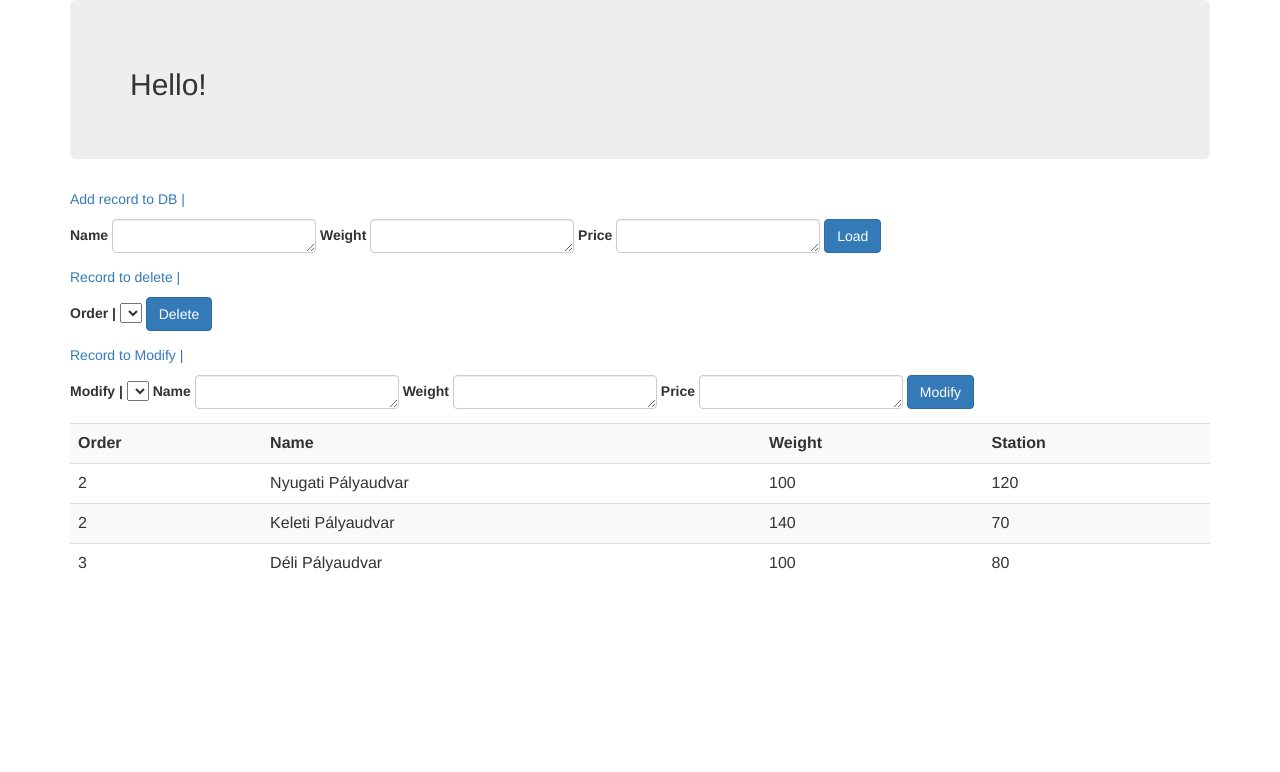
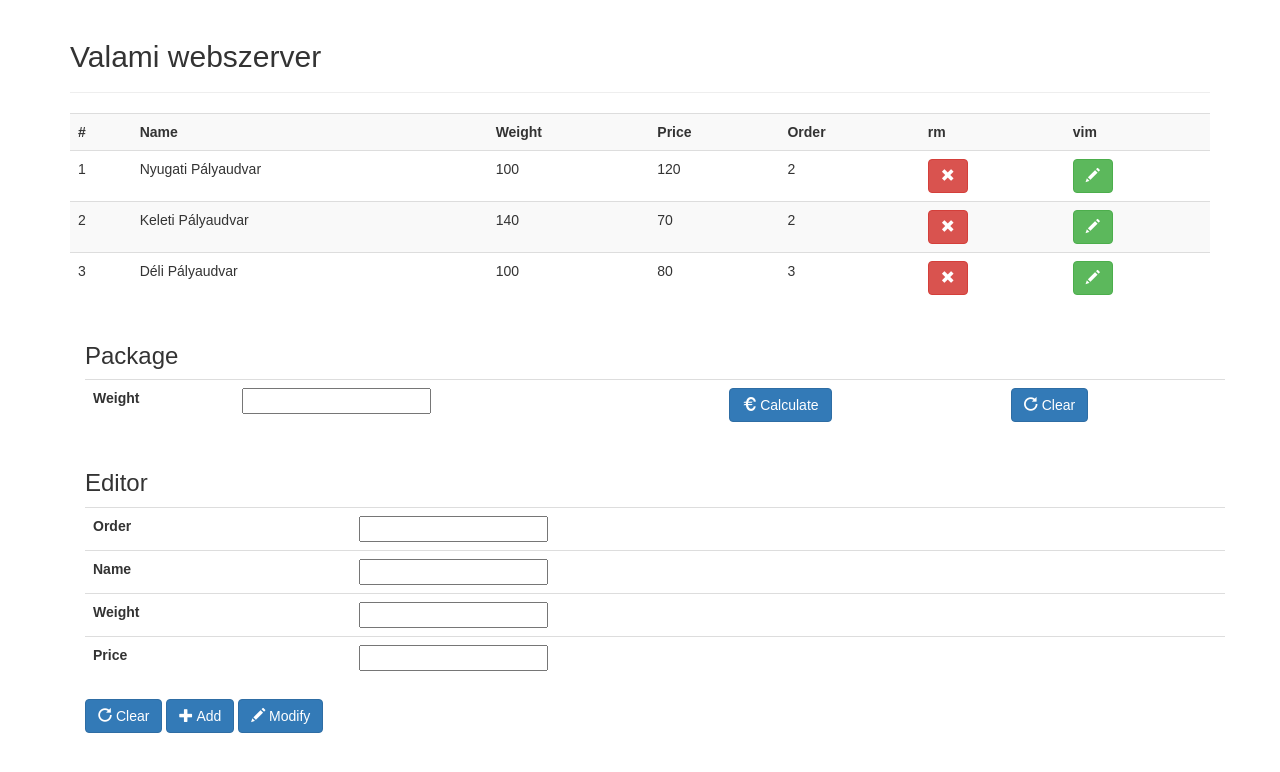
Before and after one commit to sztyui/django_rfw, a Django app: page / in a window 1280 px wide. Shown: the top 772 px of the page. Run offline with Django 3.2, Linux system fonts and the light colour scheme; data comes from the database, SQL or seed files in the repository; both versions use the stored data as it was after the commit; lists and menus that the app fills with data are empty; some libraries are stand-ins or nearby versions.

Commit message:
Modified startpage

```diff
--- a/system/templates/system/index.html
+++ b/system/templates/system/index.html
@@ -1,86 +1,85 @@
+<!DOCTYPE html>
 {% load djng_tags %}
 <html>
 <head>
-    <script src="https://maxcdn.bootstrapcdn.com/bootstrap/3.3.7/js/bootstrap.min.js" integrity="sha384-Tc5IQib027qvyjSMfHjOMaLkfuWVxZxUPnCJA7l2mCWNIpG9mGCD8wGNIcPD7Txa" crossorigin="anonymous"></script>
-    <link rel="stylesheet" href="https://maxcdn.bootstrapcdn.com/bootstrap/3.3.7/css/bootstrap.min.css" integrity="sha384-BVYiiSIFeK1dGmJRAkycuHAHRg32OmUcww7on3RYdg4Va+PmSTsz/K68vbdEjh4u" crossorigin="anonymous">
+    <link rel="stylesheet" href="https://maxcdn.bootstrapcdn.com/bootstrap/3.3.7/css/bootstrap.min.css">
+    {% load static %}
+    <link rel="stylesheet" type="text/css" href="{% static 'stylesheets/index.css' %}">
     <script src="https://ajax.googleapis.com/ajax/libs/angularjs/1.6.9/angular.min.js"></script>
-    {% load static %} <script type="text/javascript" src="{% static 'javascripts/module.js' %}"></script>
-    <script type="text/javascript" src="{% static 'javascripts/module.controller.js' %}"></script>
+    <script src="https://ajax.googleapis.com/ajax/libs/jquery/3.3.1/jquery.min.js"></script>
+    <script src="https://maxcdn.bootstrapcdn.com/bootstrap/3.3.7/js/bootstrap.min.js"></script>
 </head>
+{% verbatim %}
 <body>
 <div class="container">
-    <div class="jumbotron">
-        <jumbotron><h2>Hello!</h2></jumbotron>
+<div class="page-header"><h2>Valami webszerver</h2></div>
+<div ng-app="myApp" ng-controller="myCtrl">
+	<table class="table table-striped">
+    	<tr>
+          <th>#</th>
+          <th>Name</th>
+          <th>Weight</th>
+          <th>Price</th>
+          <th>Order</th>
+          <th ng-if="package.calculated">Pay</th>
+          <th>rm</th>
+          <th>vim</th>
+        </tr>
+        <tr ng-repeat="x in names;" ng-attr-class="{{ x.weight > package.weight && package.calculated && 'success' || 'error' }}">
+            <td>{{$index + 1}}</td>
+        	<td>{{x.name}}</td>
+            <td>{{x.weight}}</td>
+            <td>{{x.price}}</td>
+            <td>{{x.order}}</td>
+            <td ng-if="package.calculated">{{ x.hasToPay || ''}}</td>
+            <td><button type="button" class="btn btn-danger" ng-click="remove(x.id)"><span class="glyphicon glyphicon-remove"></span></button></td>
+			<td><button type="button" class="btn btn-success" ng-click="loads(x.id)"><span class="glyphicon glyphicon-pencil"></span></button></td>
+        </tr>
+    </table>
+    <div class="container">
+      <form class="form-inline">
+        <h3>Package</h3>
+        <table class="table">
+        <tr>
+        <td><label for="packageWeight">Weight</label></td>
+        <td><input name="packageWeight" type="number" ng-model="package.weight"></td>
+        <td><button type="button" class="btn btn-primary" ng-click="priceCalc()"><span class="glyphicon glyphicon-euro"></span> Calculate</button></td>
+        <td><button type="button" class="btn btn-primary" ng-click="clearPackage()"><span class="glyphicon glyphicon-repeat"></span> Clear</button></td>
+        </tr>
+        </table>
+      </form>
     </div>
-    {% verbatim %}
-    <div ng-app="app">
-
-        <div ng-controller="stationAdd">
-            <form ng-submit="postFunc()">
-            <div class="form-inline">
-                <p class="text-primary">Add record to DB | </p>
-                <label for="addName">Name</label>
-                <textarea class="form-control" id="addName" rows="1" ng-model="addName" name="addName"></textarea>
-                <label for="addWeight">Weight</label>
-                <textarea class="form-control" id="addWeight" rows="1" ng-model="addWeight" name="addWeight"></textarea>
-                <label for="addPrice">Price</label>
-                <textarea class="form-control" id="addPrice" rows="1" ng-model="addPrice" name="addPrice"></textarea>
-                <button type="submit" id="submit" class="btn btn-primary">Load</button>
-              </div>
-            </form>
-        </div>
-
-        <div ng-controller="stationDelete">
-            <form ng-submit="deleteFunc()">
-                <div class="form-inline">
-                    <p class="text-primary">Record to delete | </p>
-                    <label>Order | </label>
-                    <select ng-model="del.model">
-                      <option ng-repeat="c in del.availableOptions.numbers" value="{{c}}" ng-model="delRowNumber" name="delRowNumber">{{c}}</option>
-                    </select>
-                    <button type="submit" id="submit" class="btn btn-primary">Delete</button>
-                </div>
-            </form>
-        </div>
-
-        <div ng-controller="stationModify">
-            <form ng-submit="modifyFunction()">
-                <div class="form-inline">
-                    <p class="text-primary">Record to Modify | </p>
-                    <label>Modify | </label>
-                    <select ng-model="modif.model" ng-change="selectedRow()">
-                      <option ng-repeat="c in modif.availableOptions.numbers" value="{{c}}" ng-model="modifyRowNumber" name="modifyRowNumber">{{c}}</option>
-                    </select>
-                    <label for="modifName">Name</label>
-                    <textarea class="form-control" id="addName" rows="1" ng-model="modif.data.name" name="modifName">{{modif.data.name}}</textarea>
-                    <label for="modifWeight">Weight</label>
-                    <textarea class="form-control" id="addWeight" rows="1" ng-model="modif.data.weight" name="modifWeight">{{modif.data.weight}}</textarea>
-                    <label for="modifPrice">Price</label>
-                    <textarea class="form-control" id="addPrice" rows="1" ng-model="modif.data.price" name="addPrice">{{modif.data.price}}</textarea>
-                    <button type="submit" id="submit" class="btn btn-primary">Modify</button>
-                </div>
-                {{modif.data}}
-            </form>
-        </div>
-
-        <div ng-controller="stationsController">
-        <table class="table table-striped">
+    <div class="container">
+    <h3>Editor</h3>
+    <form class="form-inline">
+    	<table class="table">
+        	<tr>
+          		<td><label for="modifyOrder">Order</label></td>
+          		<td><input name="modifyOrder" type="integer" ng-model="element.order"></td>
+          	</tr>
+        	<tr>
+          		<td><label for="modifyName">Name</label></td>
+          		<td><input name="modifyName" type="text" ng-model="element.name"></td>
+          	</tr>
             <tr>
-                <th>Order</th>
-                <th>Name</th>
-                <th>Weight</th>
-                <th>Station</th>
-            </tr>
-            <tr ng-repeat="station in stations | orderBy: 'order'">
-                <td>{{station.order}}</td>
-                <td>{{station.name}}</td>
-                <td>{{station.weight}}</td>
-                <td>{{station.price}}</td>
-            </tr>
+          		<td><label for="modifyWeight">Weight</label></td>
+          		<td><input name="modifyWeight" type="text" ng-model="element.weight"></td>
+          	</tr>
+            <tr>
+          		<td><label for="modifyPrice">Price</label></td>
+          		<td><input name="modifyPrice" type="integer" ng-model="element.price"></td>
+          	</tr>
         </table>
-        </div>
+        <button type="button" class="btn btn-primary" ng-click="clearInput()"><span class="glyphicon glyphicon-repeat"></span> Clear</button>
+        <button type="button" class="btn btn-primary" ng-click="addToTable()"><span class="glyphicon glyphicon-plus"></span> Add</button>
+        <button type="button" class="btn btn-primary" ng-click="modify()"><span class="glyphicon glyphicon-pencil"></span> Modify</button>
+    </form>
     </div>
-    {% endverbatim %}
 </div>
+</div>
+{% endverbatim %}
+    {% load static %}
+    <script type="text/javascript" src="{% static 'javascripts/module.js' %}"></script>
+    <script type="text/javascript" src="{% static 'javascripts/module.controller.js' %}"></script>
 </body>
 </html>
--- a/system/urls.py
+++ b/system/urls.py
@@ -5,7 +5,5 @@ urlpatterns = [
     url(r'^$', views.index),
     url(r'^stations/$', views.stations),
     url(r'^get_station/(?P<pk>[0-9]+)/$', views.get_station),
-    url(r'^packages/$', views.packages),
-    url(r'^get_package/(?P<pk>[0-9]+)/$', views.get_package),
     url(r'^count_stations/$', views.count_stations)
 ]
--- a/system/views.py
+++ b/system/views.py
@@ -2,8 +2,8 @@ from django.http import HttpResponse, JsonResponse
 from django.shortcuts import render
 from django.views.decorators.csrf import csrf_exempt
 from rest_framework.parsers import JSONParser
-from system.models import Station, Package
-from system.serializers import StationSerializer, PackageSerializer
+from system.models import Station
+from system.serializers import StationSerializer
 
 
 def index(request):
@@ -36,12 +36,12 @@ def stations(request):
 
 @csrf_exempt
 def get_station(request, pk):
+    print(pk)
     try:
         station = Station.objects.get(pk=pk)
     except Station.DoesNotExist as e:
         print(e)
         return HttpResponse(status=404)
-
     if request.method == 'GET':
         ser = StationSerializer(station)
         return JsonResponse(ser.data)
@@ -56,42 +56,3 @@ def get_station(request, pk):
     elif request.method == 'DELETE':
         station.delete()
         return HttpResponse(status=204)
-
-@csrf_exempt
-def packages(request):
-    if request.method == "GET":
-        packages = Package.objects.all()
-        ser = PackageSerializer(packages, many=True)
-        return JsonResponse(ser.data, safe=False)
-    elif request.method == 'POST':
-        data = JSONParser().parse(request)
-        ser = PackageSerializer(data=data)
-        if ser.is_valid():
-            ser.save()
-            return JsonResponse(ser.data, status=201)
-        else:
-            return JsonResponse(ser.data, status=400)
-    else:
-        return HttpResponse(500)
-
-def get_package(request, pk):
-    try:
-        pack = Package.objects.get(pk=pk)
-    except Package.DoesNotExist as e:
-        print(e)
-        return HttpResponse(status=404)
-
-    if request.method == 'GET':
-        ser = PackageSerializer(pack)
-        return JsonResponse(ser.data)
-    elif request.method == 'POST':
-        data = JSONParser().parse(request)
-        ser = PackageSerializer(pack, data=data)
-        if ser.is_valid():
-            ser.save()
-            JsonResponse(ser.data)
-        else:
-            return JsonResponse(ser.errors, status=400)
-    elif request.method == 'DELETE':
-        pack.delete()
-        return HttpResponse(status=204)
--- a/trains/static/javascripts/module.controller.js
+++ b/trains/static/javascripts/module.controller.js
@@ -1,70 +1,111 @@
-
-app.controller('stationsController', function($scope, $http) {
-    $http({
-        method : "GET",
-        url : "stations/"
-    }).then(function mySuccess(response) {
-        $scope.stations = response.data;
-    }, function myError(response) {
-        $scope.stations = response.statusText;
-    });
-});
-
-app.controller('stationAdd', function($scope, $http){
-    $scope.postFunc = function(){
-        var parameter = JSON.stringify({
-            "name": $scope.addName,
-            "weight": $scope.addWeight,
-            "price": $scope.addPrice
-        });
-        $http.post('stations/', parameter).subscribe(
-            res => { console.log(res); },
-            err => { console.log(err); }
-            );
+app.controller('myCtrl', function($scope, $http) {
+   // egy TMP elem
+    $scope.element = {
+      id: null,
+      order: null,
+      name: null,
+      weight: null,
+      price: null,
+      hasToPay: null
     };
 
-});
+    $scope.package = {
+      calculated: false,
+      weight: null
+    };
 
-app.controller('stationDelete', function($scope, $http){
-   $scope.del ={
-        model: null,
-        availableOptions: null
+    // Tabla az adatok tarolasahoz.
+    $scope.names = null;
+
+   $scope.refreshNames = function (){
+      $http.get('stations/')
+      .then(
+      function(response){
+        $scope.names = response.data;
+      },
+      function(response){
+        console.log(response.data);
+      }
+      );
    };
 
-   $http.get("count_stations/")
-   .then(function(response){
-        $scope.del.availableOptions = response.data;
-   });
+   $scope.refreshNames();
 
-   $scope.deleteFunc = function(){
-        $http.delete('get_station/' + $scope.del.model).subscribe(
-            res => { console.log(res); },
-            err => { console.log(err); }
-        );
-   };
-});
-
-app.controller('stationModify', function($scope, $http){
-    $scope.modif= {
-        model: null,
-        availableOptions: null,
-        data: null
+    $scope.remove = function(index){
+        $http.delete('get_station/' + index);
+    	$scope.refreshNames();
     };
 
-   $http.get("count_stations/")
-   .then(function(response){
-        $scope.modif.availableOptions = response.data;
-   });
-   $scope.selectedRow = function(){
-        http.get('get_station/' + $scope.modif.model).then(function(response){
-            $scope.modif.data = response.data;
+    $scope.loads = function(index){
+        angular.forEach($scope.names, function(value){
+            if (value.id == index){
+                $scope.element = angular.copy(value);
+                delete $scope.element['created'];
+            }
         });
-   };
+    };
 
-   $scope.modifyFunction = function(){
-        $http.post('get_station/', $scope.modif.data).subscribe(
-            res => { console.log(res); },
-            err => { console.log(err); }
+    $scope.modify = function(){
+        if($scope.element.id){
+            console.log($scope.element);
+            var tmp = angular.copy($scope.element);
+            delete tmp['id'];
+            console.log($scope.element.id);
+    	    $http.post('get_station/' + $scope.element.id + '/', JSON.stringify(tmp)).then(
+                function(response){
+                    $scope.refreshNames();
+                },
+                function(response){
+                    $scope.refreshNames();
+                    console.log(response.data);
+                }
+    	    );
+    	}
+    	refreshNames();
+    };
+
+    $scope.addToTable = function(){
+    		var tmp = {
+                order: parseInt($scope.element.order),
+                name: $scope.element.name,
+                weight: parseInt($scope.element.weight),
+                price: parseInt($scope.element.price)
+            };
+            $http.post('stations/', JSON.stringify(tmp)).then(
+                function(response){
+                    $scope.refreshNames();
+                },
+                function(response){
+                    console.log(response.data);
+                }
             );
-   };
+
+    };
+
+    $scope.clearInput = function(){
+        $scope.element = {
+          id: null,
+          order: null,
+          name: null,
+          weight:  null,
+          price: null,
+          hasToPay: null
+        };
+    };
+
+    $scope.priceCalc = function(){
+      angular.forEach($scope.names, function(value, key){
+        if($scope.package.weight)
+          value.hasToPay = parseInt($scope.package.weight) * value.price;
+      });
+      $scope.package.calculated = true;
+    };
+
+    $scope.clearPackage = function(){
+      var tmp = {
+        calculated: false,
+        weight: null
+      };
+      $scope.package = angular.copy(tmp);
+    };
 });
--- a/trains/static/javascripts/module.js
+++ b/trains/static/javascripts/module.js
@@ -1 +1 @@
-var app = angular.module('app', []);
+var app = angular.module('myApp', []);
--- /dev/null
+++ b/trains/static/stylesheets/index.css
@@ -0,0 +1,42 @@
+body {
+  font-family: arial;
+}
+
+h1,code, .test {
+  font-family: monospace;
+}
+
+.test {
+  display: inline-block;
+  padding: 10px 20px;
+  background-color: #eeeeee;
+  cursor: pointer;
+  text-align: center;
+}
+
+.test.toggled {
+  background-color: #88ff88;
+  font-weight: bold;
+}
+
+.case {
+  padding: 20px;
+  border: 1px solid #f0f0f0;
+  margin-bottom: 20px;
+}
+.case.ng-enter {
+  -webkit-transition: 1s linear all; /* Chrome */
+	transition: 1s linear all;
+	opacity: 0;
+}
+.case.ng-enter.ng-enter-active {
+  opacity: 1;
+}
+
+.table tbody tr > td.success {
+  background-color: #dff0d8 !important;
+}
+
+.table tbody tr > td.error {
+  background-color: #f2dddd !important;
+}
```
Also changed, not shown: system/models.py (+2 -5 lines), system/serializers.py (+2 -7 lines), system/templates/system/stations.html (deleted, +0 -64 lines), db.sqlite3.
